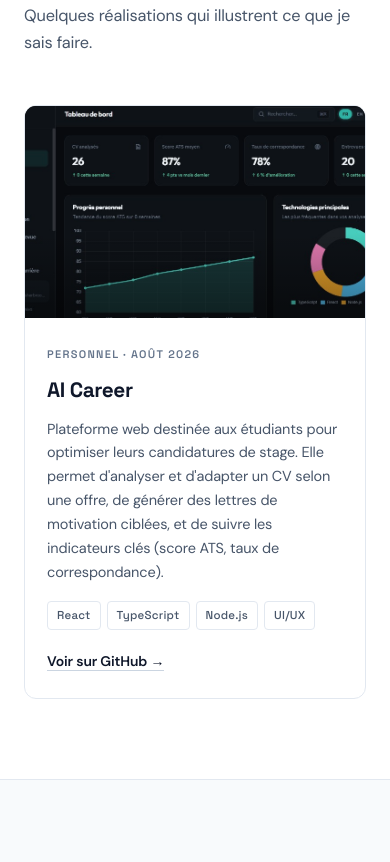
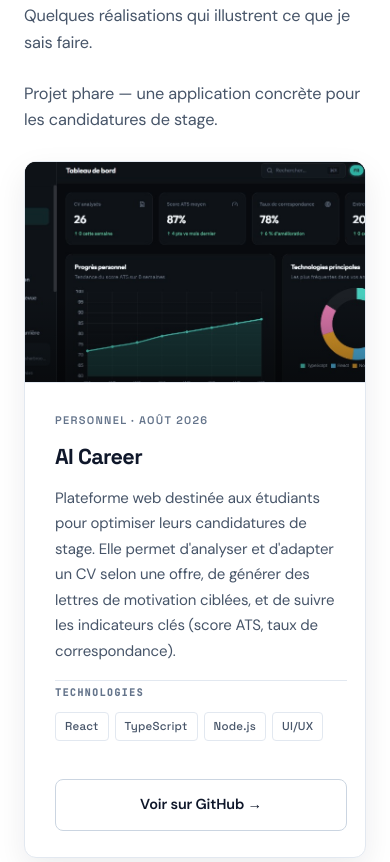
Before and after one commit to HaitianBoy-509/Portfolio, a plain HTML site: page index.html in a window 390 px wide. Shown: the part 4458-5320 px from the top of the page. Drawn offline with Linux system fonts and the light colour scheme.

Commit message:
Projets: carte horizontale pleine largeur pour AI Career.
Texte intro, stack et CTA mieux structures.

Co-authored-by: Cursor <cursoragent@cursor.com>

```diff
--- a/index.html
+++ b/index.html
@@ -19,7 +19,7 @@
   <link rel="preconnect" href="https://fonts.googleapis.com" />
   <link rel="preconnect" href="https://fonts.gstatic.com" crossorigin />
   <link href="https://fonts.googleapis.com/css2?family=DM+Sans:ital,opsz,wght@0,9..40,300;0,9..40,400;0,9..40,500;0,9..40,600;0,9..40,700;1,9..40,400&family=JetBrains+Mono:wght@400;500&family=Space+Grotesk:wght@500;600;700&display=swap" rel="stylesheet" />
-  <link rel="stylesheet" href="styles.css?v=2017" />
+  <link rel="stylesheet" href="styles.css?v=2018" />
 </head>
 <body>
   <div class="ambient" aria-hidden="true"></div>
@@ -223,34 +223,44 @@
                   <p class="section-sub" data-i18n="projects.sub">Quelques réalisations qui illustrent ce que je sais faire.</p>
               </div>
 
-              <div class="projects-grid projects-grid--single">
-                  <article class="project-card reveal">
-                      <div class="project-thumb">
+              <p class="projects-lead reveal" data-i18n="projects.lead">Projet phare — une application concrète pour les candidatures de stage.</p>
+
+              <article class="project-feature reveal">
+                  <div class="project-feature-media">
+                      <div class="project-thumb project-thumb--feature">
                           <img src="assets/projet-ai-career.png"
                                alt="Capture d'écran du tableau de bord AI Career"
                                data-i18n-alt="proj3.alt"
-                               loading="lazy" />
+                               loading="lazy"
+                               decoding="async"
+                               width="960"
+                               height="600" />
                       </div>
-                      <div class="project-body">
+                  </div>
+                  <div class="project-feature-body">
+                      <div class="project-feature-head">
                           <span class="project-tag" data-i18n="proj3.tag">Personnel · Août 2026</span>
-                          <h3>AI Career</h3>
-                          <p data-i18n="proj3.desc">
+                          <h3 class="project-feature-title">AI Career</h3>
+                      </div>
+                      <p class="project-feature-desc" data-i18n="proj3.desc">
                           Plateforme web destinée aux étudiants pour optimiser leurs candidatures de stage.
                           Elle permet d'analyser et d'adapter un CV selon une offre, de générer des lettres
                           de motivation ciblées, et de suivre les indicateurs clés (score ATS, taux de correspondance).
                       </p>
-                          <ul class="chip-list">
+                      <div class="project-feature-stack">
+                          <span class="project-stack-label" data-i18n="projects.stack">Technologies</span>
+                          <ul class="chip-list chip-list--project">
                               <li>React</li>
                               <li>TypeScript</li>
                               <li>Node.js</li>
                               <li>UI/UX</li>
                           </ul>
-                          <div class="project-links">
-                              <a href="https://github.com/HaitianBoy-509/Ai-Career_Assistant" target="_blank" rel="noopener noreferrer" data-i18n="proj.link">Voir sur GitHub →</a>
+                      </div>
+                      <div class="project-feature-actions">
+                          <a href="https://github.com/HaitianBoy-509/Ai-Career_Assistant" class="btn btn-ghost project-feature-btn" target="_blank" rel="noopener noreferrer" data-i18n="proj.link">Voir sur GitHub →</a>
                       </div>
                   </div>
               </article>
-              </div>
           </div>
       </section>
 
@@ -322,6 +332,6 @@
     </div>
   </footer>
 
-  <script src="script.js?v=2017"></script>
+  <script src="script.js?v=2018"></script>
 </body>
 </html>
--- a/script.js
+++ b/script.js
@@ -54,6 +54,8 @@
       'exp4.desc': 'Amélioration de l\'expérience utilisateur (UX) du site web : audit de l\'interface, analyse des parcours utilisateurs et recommandations concrètes pour moderniser le site et faciliter les collaborations internationales.',
       'projects.title': 'Projets',
       'projects.sub': 'Quelques réalisations qui illustrent ce que je sais faire.',
+      'projects.lead': 'Projet phare — une application concrète pour les candidatures de stage.',
+      'projects.stack': 'Technologies',
       'proj1.tag': 'Personnel · Mars 2026',
       'proj1.desc': 'Tracker d\'habitudes minimaliste pour rester constant et discipliné. Design épuré, suivi quotidien et gamification (streaks, points, roue de récompenses). Version démo publiée sur GitHub — version finale en cours de développement.',
       'proj1.alt': 'Capture d\'écran de l\'application Habit Tracker',
@@ -128,6 +130,8 @@
       'exp4.org': 'Fundación Biosfera',
       'exp4.desc': 'Improved the website user experience (UX): interface audit, user journey analysis, and concrete recommendations to modernize the site and support international partnerships.',
       'projects.title': 'Projects',
+      'projects.lead': 'Featured project — a hands-on tool for internship applications.',
+      'projects.stack': 'Tech stack',
       'projects.sub': 'A few projects that showcase what I can do.',
       'proj1.tag': 'Personal · Mar. 2026',
       'proj1.desc': 'Minimalist habit tracker to stay consistent and disciplined. Clean design, daily tracking, and gamification (streaks, points, reward wheel). Demo published on GitHub — final version in development.',
--- a/styles.css
+++ b/styles.css
@@ -1041,6 +1041,109 @@ ul, ol { list-style: none; padding: 0; }
 .timeline-extra a:hover { border-bottom-color: var(--text); }
 
 /* ---------- PROJECTS ---------- */
+.projects-lead {
+  max-width: 640px;
+  margin: -24px 0 28px;
+  font-size: 1.02rem;
+  line-height: 1.6;
+  color: var(--text-soft);
+}
+.project-feature {
+  display: grid;
+  grid-template-columns: minmax(0, 1.08fr) minmax(0, 0.92fr);
+  gap: 0;
+  max-width: 960px;
+  margin: 0 auto;
+  border: 1px solid var(--border);
+  border-radius: var(--radius);
+  background: var(--surface);
+  box-shadow: var(--shadow-md);
+  overflow: hidden;
+  transition:
+    border-color 0.35s var(--ease),
+    box-shadow 0.35s var(--ease),
+    transform 0.35s var(--ease-out);
+}
+.project-feature:hover {
+  border-color: var(--accent-muted);
+  box-shadow: var(--shadow-lg), 0 0 0 1px var(--glow-soft);
+  transform: translateY(-3px);
+}
+.project-feature-media {
+  display: flex;
+  flex-direction: column;
+  min-height: 100%;
+  background: #171717;
+  border-right: 1px solid var(--border);
+}
+.project-thumb--feature {
+  flex: 1;
+  aspect-ratio: auto;
+  min-height: 280px;
+  height: 100%;
+}
+.project-thumb--feature img {
+  object-position: top center;
+}
+.project-feature-body {
+  display: flex;
+  flex-direction: column;
+  padding: 28px 30px 26px;
+  gap: 16px;
+}
+.project-feature-head {
+  display: flex;
+  flex-direction: column;
+  gap: 6px;
+}
+.project-feature-title {
+  font-family: 'Space Grotesk', sans-serif;
+  font-size: clamp(1.35rem, 2.4vw, 1.65rem);
+  font-weight: 700;
+  letter-spacing: -0.03em;
+  line-height: 1.15;
+  margin: 0;
+}
+.project-feature-desc {
+  margin: 0;
+  color: var(--text-soft);
+  font-size: 15px;
+  line-height: 1.7;
+  flex: 1;
+}
+.project-feature-stack {
+  display: flex;
+  flex-direction: column;
+  gap: 10px;
+  padding-top: 4px;
+  border-top: 1px solid var(--border);
+}
+.project-stack-label {
+  font-size: 10px;
+  font-weight: 700;
+  letter-spacing: 0.14em;
+  text-transform: uppercase;
+  color: var(--text-mute);
+  font-family: 'JetBrains Mono', ui-monospace, monospace;
+}
+.chip-list--project {
+  margin-bottom: 0;
+}
+.chip-list--project li {
+  border-radius: 999px;
+  padding: 6px 11px;
+  background: var(--surface-strong);
+}
+.project-feature-actions {
+  margin-top: auto;
+  padding-top: 4px;
+}
+.project-feature-btn {
+  width: 100%;
+  justify-content: center;
+  text-align: center;
+  border-radius: var(--radius-sm);
+}
 .projects-grid--single {
   grid-template-columns: 1fr;
   max-width: 640px;
@@ -1089,7 +1192,8 @@ ul, ol { list-style: none; padding: 0; }
   background: linear-gradient(180deg, transparent 60%, rgba(0, 0, 0, 0.4) 100%);
   pointer-events: none;
 }
-.project-card:hover .project-thumb img {
+.project-card:hover .project-thumb img,
+.project-feature:hover .project-thumb img {
   transform: scale(1.04);
   filter: grayscale(0);
 }
@@ -1581,6 +1685,18 @@ ul, ol { list-style: none; padding: 0; }
 @media (max-width: 1024px) {
   .skills-grid { grid-template-columns: 1fr 1fr; }
   .projects-grid { grid-template-columns: 1fr 1fr; }
+  .project-feature {
+    grid-template-columns: 1fr;
+    max-width: 640px;
+  }
+  .project-feature-media {
+    border-right: none;
+    border-bottom: 1px solid var(--border);
+  }
+  .project-thumb--feature {
+    min-height: 220px;
+    aspect-ratio: 16 / 10;
+  }
 }
 
 @media (max-width: 960px) {
```
Lines whose indentation alone changed are shown as unchanged.
